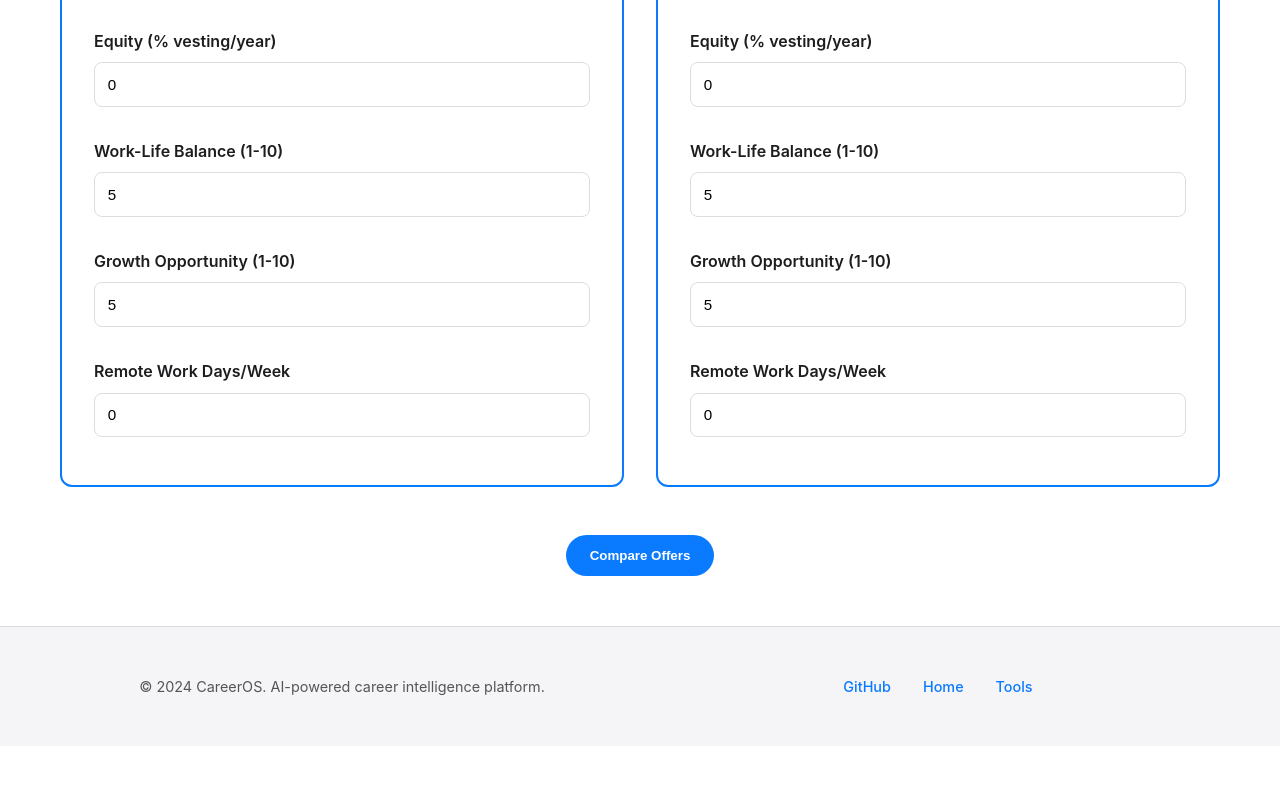
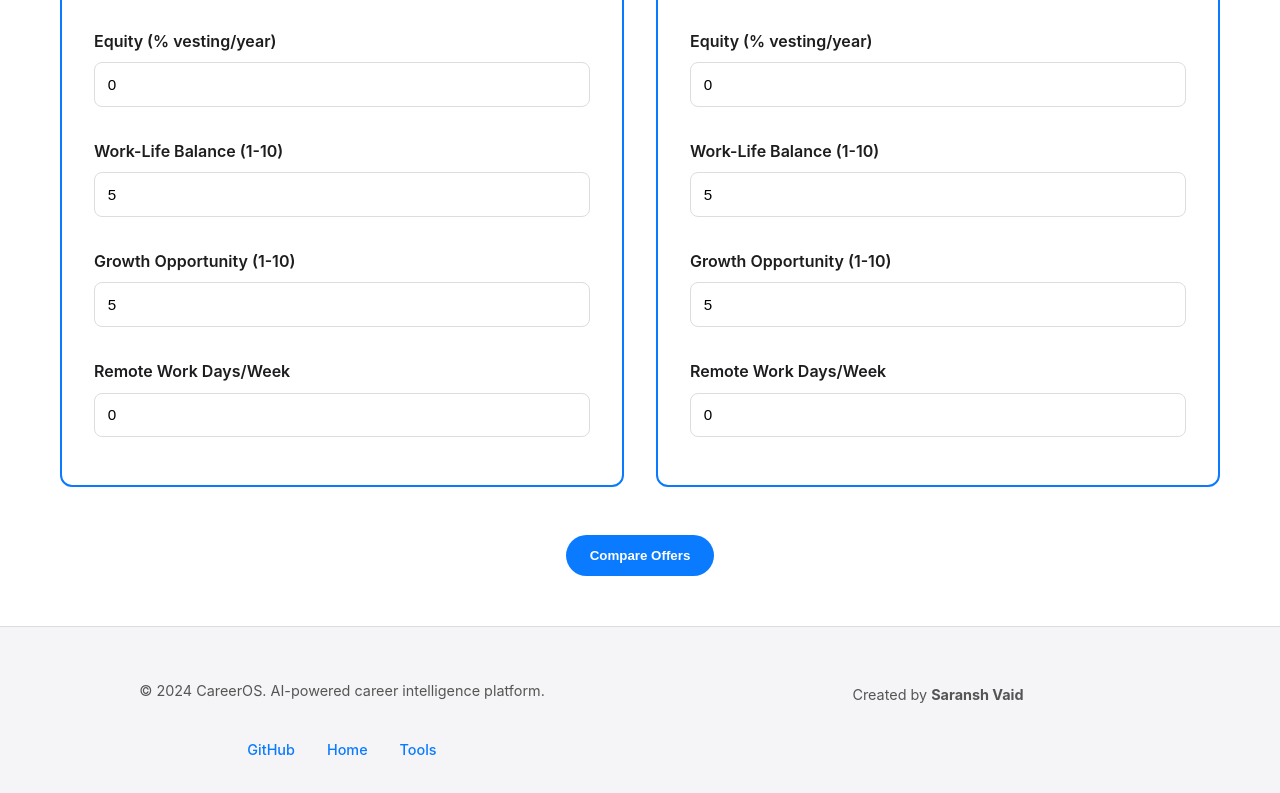
Before and after one commit to vaidsaransh/linkedin-job-agent, a plain HTML site: page docs/comparison.html in a window 1280 px wide. Shown: the part 944-1737 px from the top of the page. Before the commit the page ends 1690 px from the top, so only its background shows below. Drawn offline with Linux system fonts and the light colour scheme.

Commit message:
Branding: Add 'Created by Saransh Vaid' attribution to all pages

```diff
--- a/docs/comparison.html
+++ b/docs/comparison.html
@@ -181,6 +181,7 @@
     <footer>
         <div class="container">
             <p>&copy; 2024 CareerOS. AI-powered career intelligence platform.</p>
+            <p style="margin-top: 0.5rem; color: #555; font-size: 0.9rem;">Created by <strong>Saransh Vaid</strong></p>
             <div class="footer-links">
                 <a href="https://github.com/vaidsaransh/linkedin-job-agent">GitHub</a>
                 <a href="index.html">Home</a>
```
Also changed, not shown: docs/demo.html (+1 -0 lines), docs/index.html (+1 -0 lines), docs/interview.html (+1 -0 lines), docs/roadmap.html (+1 -0 lines), docs/tools.html (+1 -0 lines), docs/tracker.html (+1 -0 lines).
